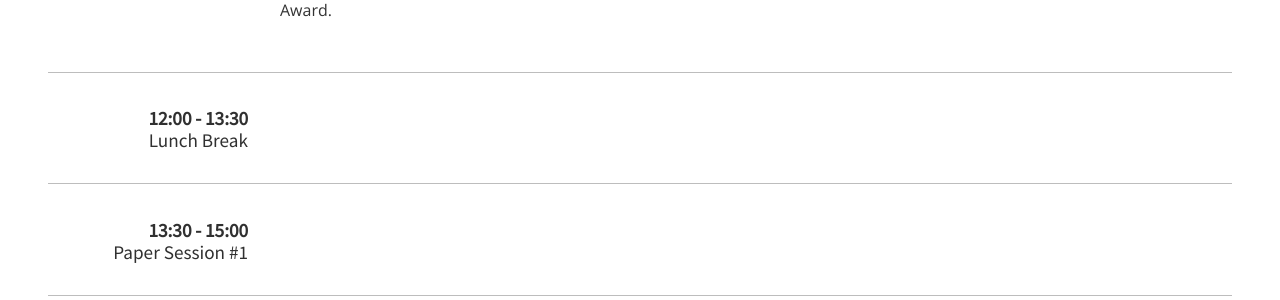
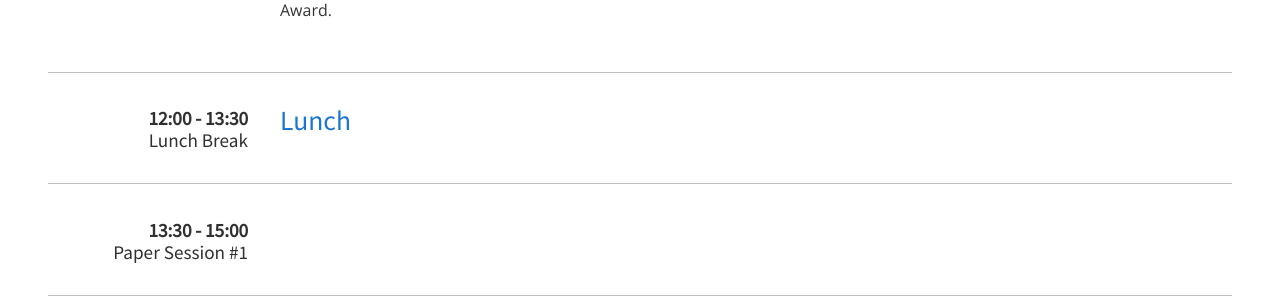
Before and after one commit to mgoldfar/emc2-web, a Jekyll site: the page built from _editions/4-isca-19.html, in a window 1280 px wide and 900 px high, scrolled down 2216 px. Shown: the part 157-457 px from the top of the window. Built offline with Jekyll 4.4.1, drawn with Linux system fonts in a browser that asks for light colours.

Commit message:
Fixed lunch to show the title.

```diff
--- a/_layouts/edition-page.html
+++ b/_layouts/edition-page.html
@@ -88,7 +88,7 @@
                 {% endif %}
             </div>
             <div class="ed-grid-item-program-item-content">
-                {% if p.type == "welcome" or p.type == "break" or p.type == "close" %}
+                {% if p.type == "welcome" or p.type == "break" or p.type == "lunch" or p.type == "close" %}
                     <h3 class="dark-primary">{{ p.title }}</h3>
                 {% elsif p.type == "keynote" or p.type == "invited_talk" %}
                     {% if p.presentation %}
```
